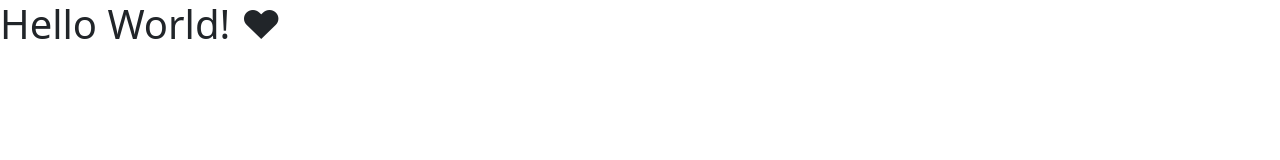
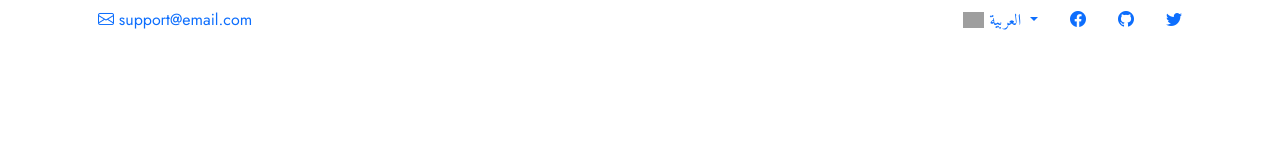
Before and after one commit to ahmedelsewailky/islamosphere, a plain HTML site: page index.html in a window 1280 px wide. Drawn offline with Linux system fonts and the light colour scheme; grey boxes are pictures that could not be loaded.

Commit message:
Topbar structure completed

```diff
--- a/assets/css/style.css
+++ b/assets/css/style.css
@@ -0,0 +1,3 @@
+body {
+  font-family: "Jost", "Amiri", sans-serif;
+}
--- a/assets/js/script.js
+++ b/assets/js/script.js
@@ -0,0 +1,7 @@
+$(function() {
+
+  "use strict";
+
+  // Trigger bootstrap tooltip
+  $("[data-bs-toggle='tooltip']").tooltip();
+});
--- a/index.html
+++ b/index.html
@@ -5,9 +5,17 @@
   <meta charset="UTF-8">
   <meta name="viewport" content="width=device-width, initial-scale=1.0">
   <title>IslamosPhere - Online Courses</title>
+
+  <!-- Google Fonts -->
+  <link rel="preconnect" href="https://fonts.googleapis.com">
+  <link rel="preconnect" href="https://fonts.gstatic.com" crossorigin>
+  <link rel="stylesheet"
+    href="https://fonts.googleapis.com/css2?family=Amiri:ital,wght@0,400;0,700;1,400;1,700&family=Jost:ital,wght@0,100..900;1,100..900&display=swap">
+
   <!-- Css Files & Libraries -->
   <link rel="stylesheet" href="assets/libs/bootstrap/css/bootstrap.min.css">
   <link rel="stylesheet" href="assets/libs/bootstrap-icons/bootstrap-icons.min.css">
+  <link rel="stylesheet" href="assets/libs/flags/css/flag-icons.min.css">
   <link rel="stylesheet" href="assets/css/style.css">
 </head>
 
@@ -15,7 +23,68 @@
 
   <div id="app">
     <div class="app-wrapper">
-      <h1>Hello World! ❤</h1>
+      <!-- Topbar -->
+      <div class="topbar">
+        <div class="container">
+          <div class="row">
+            <!-- Left topbar -->
+            <div class="col-12 col-md-6 d-none d-md-block">
+              <div class="left-topbar">
+                <ul class="nav">
+                  <li class="nav-item">
+                    <a href="javascript:void(0)" class="nav-link">
+                      <i class="bi bi-envelope"></i> support@email.com
+                    </a>
+                  </li>
+                </ul>
+              </div>
+            </div>
+            <!-- Right topbar -->
+            <div class="col-12 col-md-6">
+              <div class="right-topbar">
+                <ul class="nav justify-content-md-end">
+                  <li class="nav-item dropdown me-auto me-md-0" aria-label="Language dropdown menu">
+                    <a href="javascript:void(0)" class="nav-link dropdown-toggle" data-bs-toggle="dropdown">
+                      <i class="fi fi-sa"></i> العربية
+                    </a>
+                    <ul class="dropdown-menu">
+                      <li>
+                        <a href="#" class="dropdown-item">
+                          <i class="fi fi-us"></i> English
+                        </a>
+                      </li>
+                      <li>
+                        <a href="#" class="dropdown-item">
+                          <i class="fi fi-sa"></i> العربية
+                        </a>
+                      </li>
+                    </ul>
+                  </li>
+                  <li class="nav-item nav-social-item">
+                    <a href="https://facebook.com/ahmedelsewailky" class="nav-link" target="_blank" data-bs-placement="bottom" data-bs-toggle="tooltip" title="facebook"
+                      rel="noopener">
+                      <i class="bi bi-facebook"></i>
+                    </a>
+                  </li>
+                  <li class="nav-item nav-social-item">
+                    <a href="https://github.com/ahmedelsewailky" class="nav-link" target="_blank" data-bs-placement="bottom" data-bs-toggle="tooltip" title="github"
+                      rel="noopener">
+                      <i class="bi bi-github"></i>
+                    </a>
+                  </li>
+                  <li class="nav-item nav-social-item">
+                    <a href="https://twitter.com/elsewailky" class="nav-link" target="_blank" data-bs-placement="bottom" data-bs-toggle="tooltip" title="twitter"
+                      rel="noopener">
+                      <i class="bi bi-twitter"></i>
+                    </a>
+                  </li>
+                </ul>
+              </div>
+            </div>
+          </div>
+        </div>
+      </div>
+      <!-- ./Topbar -->
     </div>
   </div>
 
```
